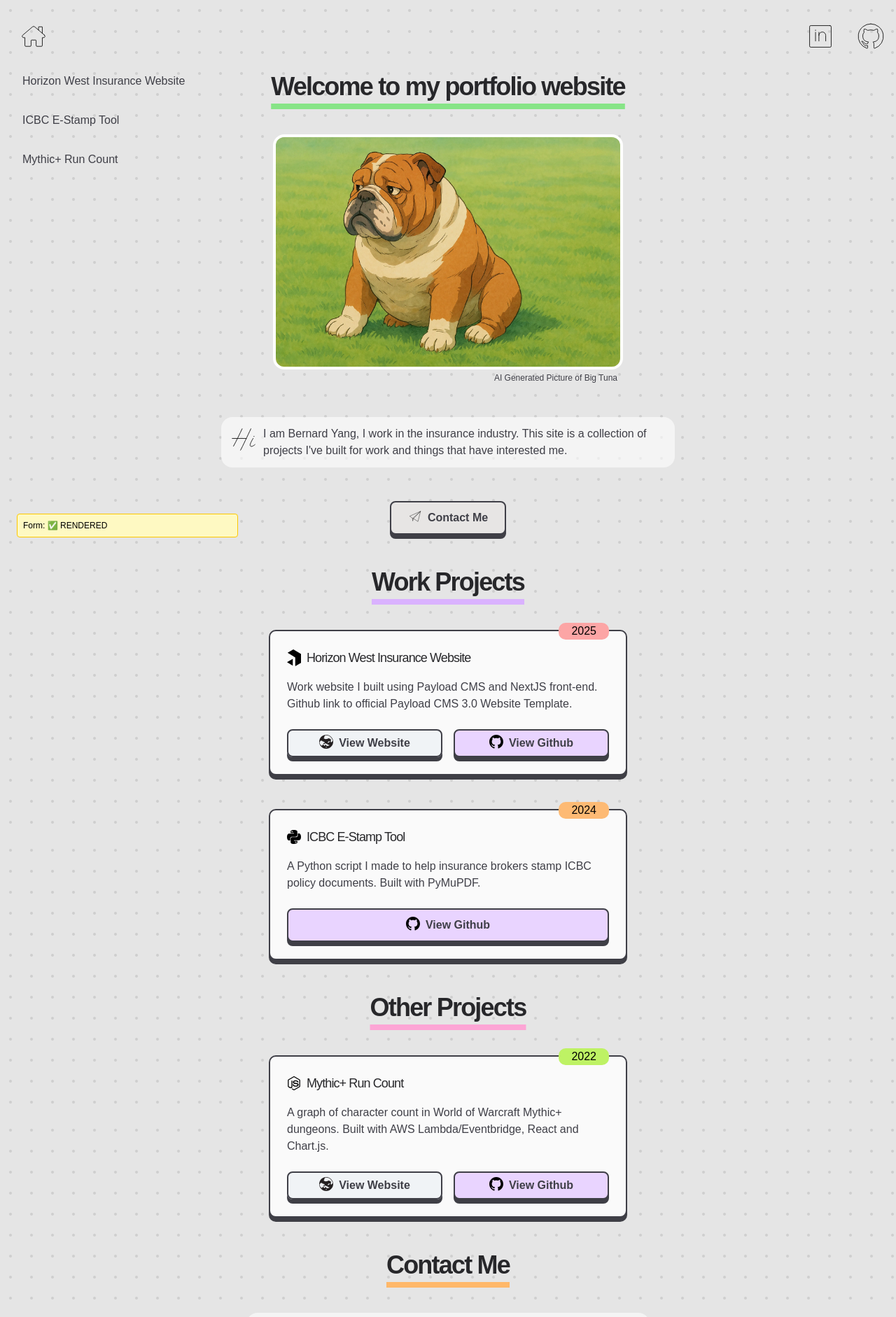
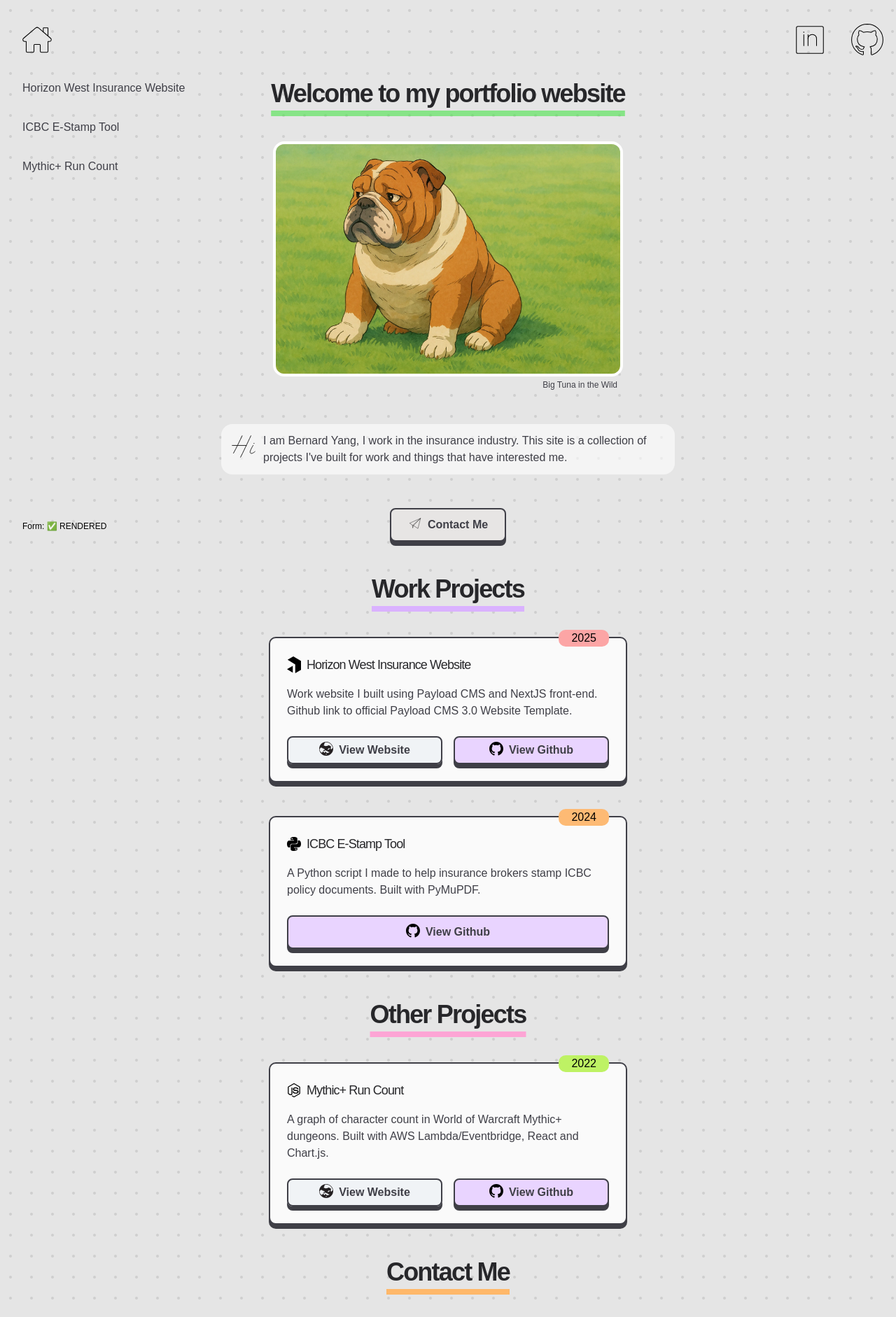
Before and after one commit to WebDevBernard/next-portfolio, a Next.js app: page / in a window 1280 px wide. Shown: the top 1882 px of the page at 70% size. Built offline with nearby package versions, Linux system fonts and the light colour scheme; no server answers; a web font is replaced by a local one.

Commit message:
update styling

```diff
--- a/src/app/page.tsx
+++ b/src/app/page.tsx
@@ -67,7 +67,7 @@ export default function Page() {
       <div>
         <Avatar />
         <p className="flex justify-end px-2 pt-1 text-xs">
-          AI Generated Picture of Big Tuna
+          Big Tuna in the Wild
         </p>
       </div>
       <span className="bg-white/60 rounded-2xl p-3">
@@ -124,7 +124,7 @@ export default function Page() {
         <h2 className="underline-offset-[8px] md:underline-offset-[12px] transition-all duration-300 underline decoration-8 decoration-orange-300">
           {contactContent.title}
         </h2>
-        <p className="bg-white/60 rounded-2xl p-3">
+        <p className=" rounded-2xl p-3 bg-yellow-100 border-yellow-400 border-2">
           {contactContent.description}
         </p>
 
--- a/src/components/Button.tsx
+++ b/src/components/Button.tsx
@@ -50,8 +50,8 @@ const ButtonLink: React.FC<ButtonLinkProps> = ({
       <Image
         alt={src.replace(/^.*\/([^/]+)\.[^/.]+$/, "$1")}
         src={src}
-        height={40}
-        width={40}
+        height={50}
+        width={50}
         unoptimized
       />
     )
--- a/src/components/Scroll.tsx
+++ b/src/components/Scroll.tsx
@@ -17,15 +17,20 @@ export const Scroll = () => {
   return (
     <>
       {showScrollButton && (
-        <Image
+        <div
+          className="fixed bottom-5 right-8 z-20 flex flex-col justify-center items-center cursor-pointer"
           onClick={scrollToTop}
-          width={50}
-          height={50}
-          className="fixed bottom-25 right-8 cursor-pointer z-20 hover:bg-white/60 p-2 rounded-lg transition-all duration-700"
-          src="/top.svg"
-          alt={"top"}
-          unoptimized
-        />
+        >
+          <Image
+            width={60}
+            height={60}
+            className="rounded p-2 transition-all duration-700"
+            src="/top.svg"
+            alt={"top"}
+            unoptimized
+          />
+          <p className="text-xs">Scroll to Top</p>
+        </div>
       )}
     </>
   );
--- a/src/components/Sidebar.tsx
+++ b/src/components/Sidebar.tsx
@@ -45,8 +45,8 @@ export function SideBar({
         <Image
           src="/home.svg"
           alt={"home"}
-          width={40}
-          height={40}
+          width={50}
+          height={50}
           onClick={scrollToTop}
           onMouseEnter={() => setShowProjects(true)}
           className="cursor-pointer mb-6 ml-1 select-none"
@@ -72,7 +72,7 @@ export function SideBar({
           </div>
         ))}
       </div>
-      <div className="mt-4 p-2 bg-yellow-100 border border-yellow-400 rounded text-xs">
+      <div className="mt-4 p-2 text-xs">
         Form: {isContactFormInView ? "✅ RENDERED" : "❌ NOT RENDERED"}
       </div>
     </aside>
```
